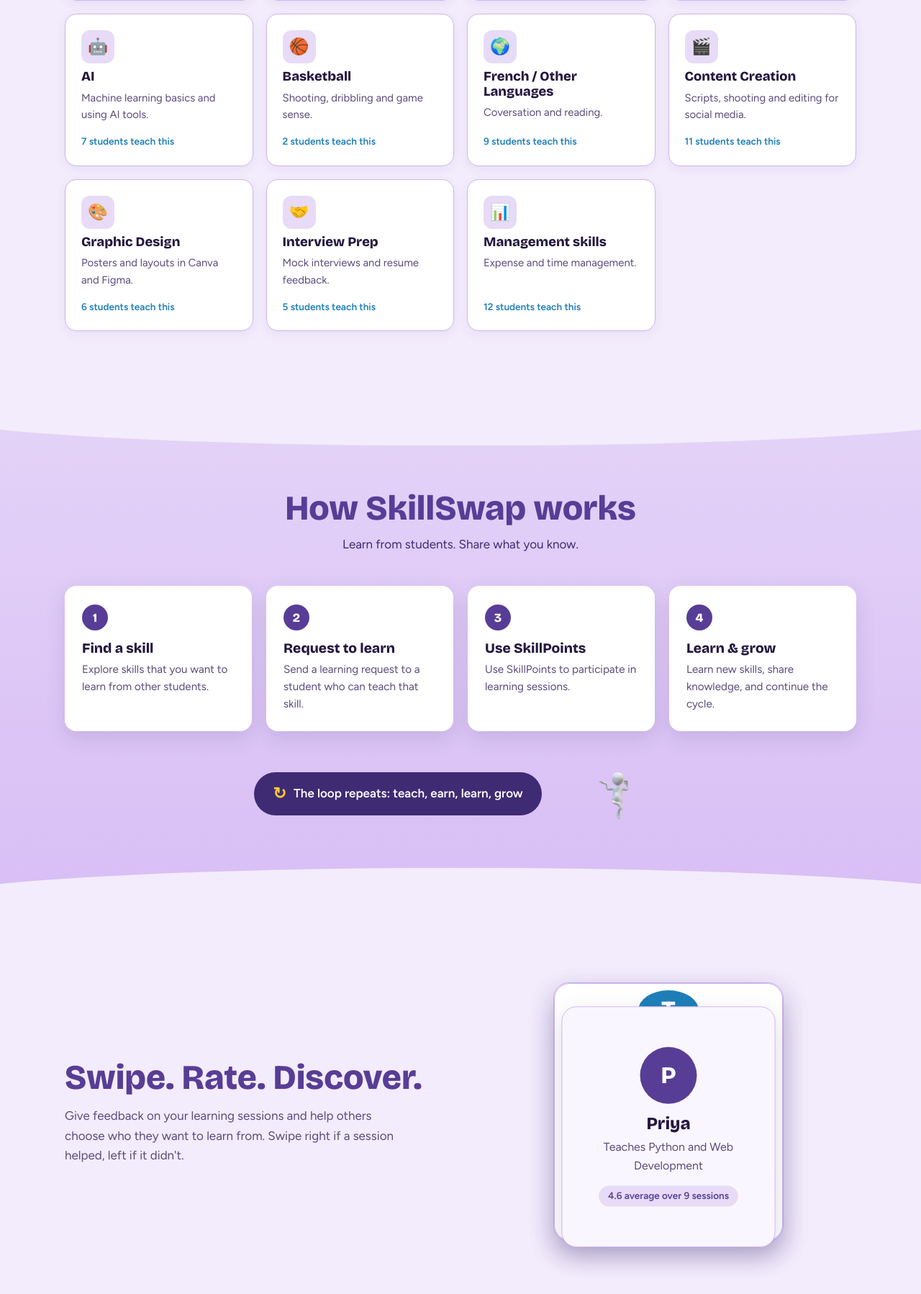
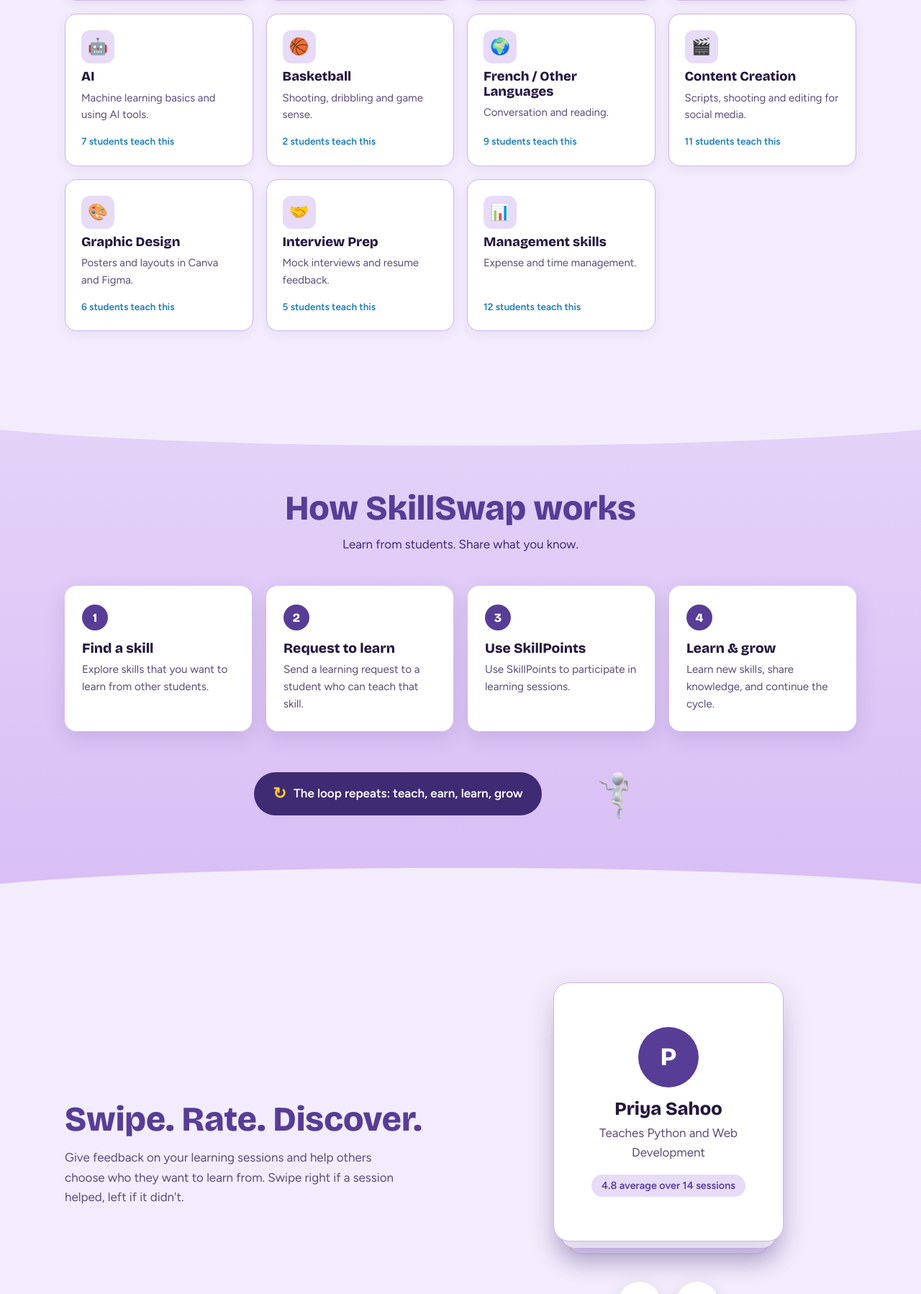
Before and after one commit to Pri2205/skillswap, a Flask app: page / in a window 1280 px wide. Shown: the part 1229-3027 px from the top of the page at 72% size. Run offline with Flask 3, Linux system fonts and the light colour scheme.

Commit message:
final homepage

```diff
--- a/Static/script.js
+++ b/Static/script.js
@@ -122,20 +122,13 @@
 
 
 // ============ 3. SWIPE FEEDBACK CARDS ============
+// ============ 3. SWIPE FEEDBACK CARDS ============
 const deck = document.getElementById("deck");
-const tally = document.getElementById("tally");
-const swipeMsg = document.getElementById("swipeMsg");   // CHANGED: new message line
 const yesBtn = document.getElementById("yesBtn");
 const noBtn = document.getElementById("noBtn");
 
 const initialDeck = deck.innerHTML;      // remember the cards so "Start again" can restore them
-let helpful = 0;
-let notHelpful = 0;
 let busy = false;                        // true while a card is flying away
-
-function updateTally() {
-  tally.textContent = helpful + " helpful · " + notHelpful + " not helpful";
-}
 
 // the card on top is the LAST .profile-card in the deck
 function topCard() {
@@ -149,7 +142,6 @@
   if (!card || busy) return;
   busy = true;
 
-  // CHANGED: the card slides away first and fades a little later, so the stamp stays visible
   card.classList.remove("dragging");
   card.style.transition = "transform 0.4s ease, opacity 0.25s ease 0.15s";
   card.style.transform = "translateX(" + direction * 500 + "px) rotate(" + direction * 25 + "deg)";
@@ -157,18 +149,6 @@
 
   const stamp = card.querySelector(direction > 0 ? ".stamp-yes" : ".stamp-no");
   stamp.style.opacity = "1";
-
-  // CHANGED: say what just happened
-  const name = card.querySelector("h3").textContent;
-  swipeMsg.textContent = name + (direction > 0 ? " marked as helpful" : " marked as not helpful");
-  swipeMsg.className = "swipe-msg " + (direction > 0 ? "yes" : "no");
-
-  if (direction > 0) {
-    helpful++;
-  } else {
-    notHelpful++;
-  }
-  updateTally();
 
   setTimeout(function () {
     card.remove();                       // delete the card from the page
@@ -243,10 +223,5 @@
 deck.addEventListener("click", function (event) {
   if (event.target.id === "resetBtn") {
     deck.innerHTML = initialDeck;
-    helpful = 0;
-    notHelpful = 0;
-    updateTally();
-    swipeMsg.textContent = "Drag a card or use the buttons.";   // CHANGED
-    swipeMsg.className = "swipe-msg";                           // CHANGED
   }
 });
--- a/Static/style.css
+++ b/Static/style.css
@@ -781,26 +780,9 @@
 .round.no  { color: #FF5C7A; }
 .round.yes { color: #3DDC97; }
 
-/* CHANGED: message that says what just happened */
-.swipe-msg {
-  min-height: 1.6em;
-  margin-top: 16px;
-  font-weight: 600;
-  color: var(--muted);
-}
-
-.swipe-msg.yes { color: #1F8F63; }
-.swipe-msg.no  { color: #C23B5E; }
-
-.tally {
-  margin-top: 4px;
-  font-weight: 600;
-  color: var(--muted);
-}
-
-/* ============ 12. AI MOCK TESTS (tilted, with shadow) ============ */
+/* ============ 12. AI MOCK TESTS (with shadow) ============ */
 .mock {
-  margin-top: 110px;
+  margin-top: 100px;
 }
 
 .mock-box {
--- a/app.py
+++ b/app.py
@@ -1,4 +1,4 @@
-from flask import Flask, render_template
+from flask import Flask, render_template, request, redirect
 
 app = Flask(__name__, static_folder="Static")
 
@@ -6,5 +6,13 @@
 def home():
     return render_template("home.html")
 
+@app.route("/feedback", methods=["POST"])
+def feedback():
+    name = request.form.get("name")
+    email = request.form.get("email")
+    message = request.form.get("message")
+    print("Feedback:", name, email, message)   # for now it only prints in the terminal
+    return redirect("/?sent=1#site-feedback")
+
 if __name__ == "__main__":
     app.run(debug=True)
--- a/templates/home.html
+++ b/templates/home.html
@@ -26,7 +26,7 @@
         <a href="#home">Home</a>
         <a href="#explore">Explore Skills</a>
         <a href="#how-it-works">How It Works</a>
-        <a href="#feedback">Feedback</a>
+        <a href="/feedback">Feedback &amp; FAQ</a>
       </nav>
 
       <div class="profile">
@@ -118,7 +118,7 @@
         <div class="skill">
           <span class="skill-icon">🐍</span>
           <h3>Python</h3>
-          <p> Learn python from scratch.</p>
+          <p>Learn Python from scratch.</p>
           <span class="skill-meta">7 students teach this</span>
         </div>
         <div class="skill">
@@ -148,7 +148,7 @@
         <div class="skill">
           <span class="skill-icon">🌍</span>
           <h3>French / Other Languages</h3>
-          <p>Coversation and reading.</p>
+          <p>Conversation and reading.</p>
           <span class="skill-meta">9 students teach this</span>
         </div>
         <div class="skill">
@@ -168,7 +168,7 @@
           <h3>Interview Prep</h3>
           <p>Mock interviews and resume feedback.</p>
           <span class="skill-meta">5 students teach this</span>
-          </div>
+        </div>
         <div class="skill">
           <span class="skill-icon">📊</span>
           <h3>Management skills</h3>
@@ -214,7 +214,7 @@
       </div>
     </section>
 
-    <!-- FEEDBACK -->
+    <!-- SWIPE FEEDBACK -->
     <section id="feedback" class="container feedback">
       <div class="feedback-text">
         <h2>Swipe. Rate. Discover.</h2>
@@ -228,27 +228,27 @@
             <span class="stamp stamp-yes">HELPFUL</span>
             <span class="stamp stamp-no">NOPE</span>
             <div class="avatar">N</div>
-            <h3>Nikhil</h3>
+            <h3>Nikhil Pundir</h3>
             <p class="role">Teaches Football</p>
-            <p class="rating">4.6 average over 9 sessions</p
+            <p class="rating">4.8 average over 10 sessions</p>
           </div>
 
           <div class="profile-card" style="--c: var(--ocean)">
             <span class="stamp stamp-yes">HELPFUL</span>
             <span class="stamp stamp-no">NOPE</span>
             <div class="avatar">T</div>
-            <h3>Tanika</h3>
+            <h3>Tanika Shaiwal</h3>
             <p class="role">Teaches Communication</p>
-            <p class="rating">4.6 average over 9 sessions</p
+            <p class="rating">4.9 average over 16 sessions</p>
           </div>
 
           <div class="profile-card" style="--c: var(--purple)">
             <span class="stamp stamp-yes">HELPFUL</span>
             <span class="stamp stamp-no">NOPE</span>
             <div class="avatar">P</div>
-            <h3>Priya</h3>
+            <h3>Priya Sahoo</h3>
             <p class="role">Teaches Python and Web Development</p>
-            <p class="rating">4.6 average over 9 sessions</p
+            <p class="rating">4.8 average over 14 sessions</p>
           </div>
 
           <div class="deck-done" id="deckDone">
@@ -258,11 +258,9 @@
         </div>
 
         <div class="swipe-buttons">
-            <p class="swipe-msg" id="swipeMsg" role="status">Drag a card or use the buttons.</p>
           <button id="noBtn" class="round no" aria-label="Not helpful">✕</button>
           <button id="yesBtn" class="round yes" aria-label="Helpful">✓</button>
         </div>
-        <p class="tally" id="tally">0 helpful · 0 not helpful</p>
       </div>
     </section>
 
@@ -286,7 +284,7 @@
       </div>
       <div>
         <h3>Contact us</h3>
-        <a href="mailto:priyasahoo1305@gmail.com">skillswap.helpdesk@gmail.com</a>
+        <a href="mailto:skillswap.helpdesk@gmail.com">skillswap.helpdesk@gmail.com</a>
       </div>
     </div>
     <p class="copy">© 2026 SkillSwap | Learn. Share. Grow</p>
```
Also changed, not shown: other parts of Static/style.css (+59 -7 lines).
